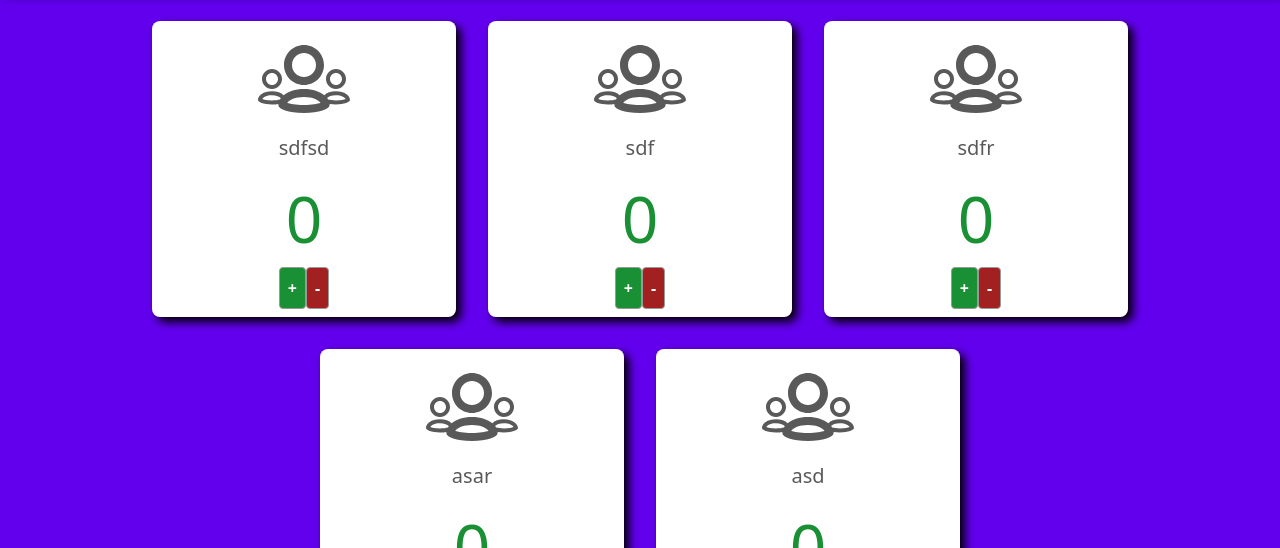
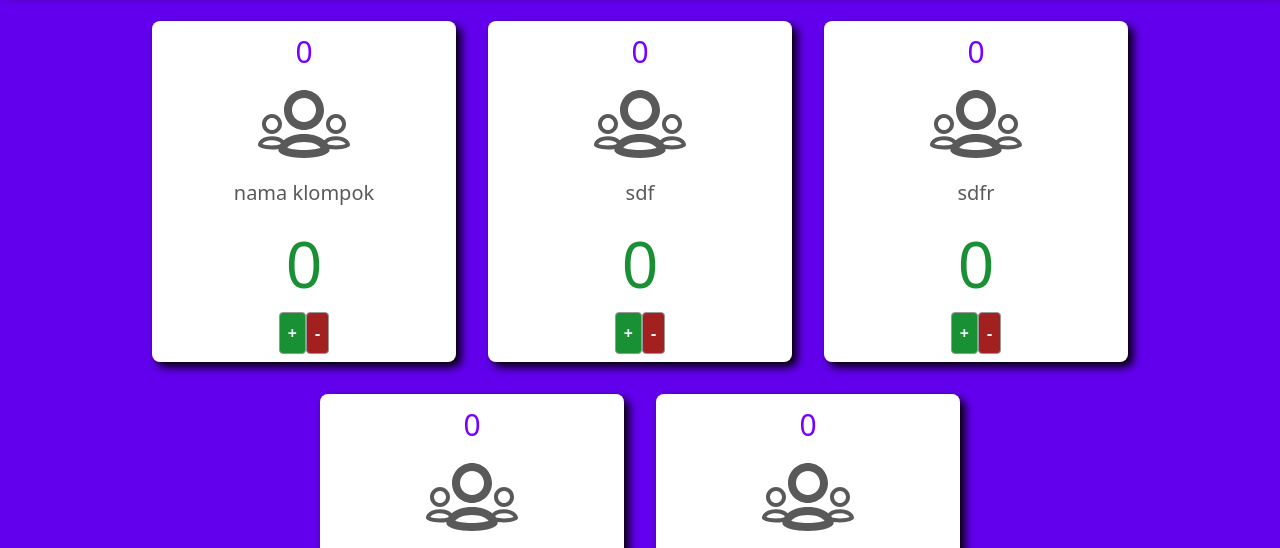
Before and after one commit to bigzero55/ramdan-quiz-react, a React app: page / in a window 1280 px wide. Shown: the part 233-781 px from the top of the page. Built offline with nearby package versions, Linux system fonts and the light colour scheme.

Commit message:
terbaru fix 6/4

```diff
--- a/src/components/countdown.js
+++ b/src/components/countdown.js
@@ -1,25 +1,53 @@
-import React from 'react'
+import React, { useEffect, useState } from "react";
+import PropTypes from "prop-types";
+import nit from '../audio/count-s.wav'
 
-import PropTypes from 'prop-types'
-
-import './countdown.css'
+import "./countdown.css";
 
 const Countdown = (props) => {
+  const [seconds, setSeconds] = useState(10);
+  const [isActive, setIsActive] = useState(true);
+
+  function toggle() {
+    setIsActive(!isActive);
+  }
+
+  function reset() {
+    setSeconds(10);
+    setIsActive(false);
+  }
+
+  const Nit = new Audio(nit)
+
+  useEffect(() => {
+    let interval = null;
+    if (isActive && seconds != 0) {
+      interval = setInterval(() => {
+        setSeconds((seconds) => seconds - 1);
+        Nit.play()
+      }, 1000);
+    } else if (!isActive && seconds !== 0) {
+      clearInterval(interval);
+    }
+    return () => clearInterval(interval);
+
+  }, [isActive, seconds]);
+
   return (
     <div className={`countdown-container glass ${props.rootClassName} `}>
-      <h1 className="countdown-text">{props.value}</h1>
+      <h1 className="countdown-text">{seconds}</h1>
     </div>
-  )
-}
+  );
+};
 
 Countdown.defaultProps = {
-  value: '30',
-  rootClassName: '',
-}
+  value: "30",
+  rootClassName: "",
+};
 
 Countdown.propTypes = {
   value: PropTypes.string,
   rootClassName: PropTypes.string,
-}
+};
 
-export default Countdown
+export default Countdown;
--- a/src/components/team.js
+++ b/src/components/team.js
@@ -1,14 +1,17 @@
-import React from 'react'
+import React from "react";
 
-import PropTypes from 'prop-types'
+import PropTypes from "prop-types";
 
-import './team.css'
+import "./team.css";
 
 const Team = (props) => {
-  const {team, score, onAdd, onSub, select, clear} = props
+  const { team, score, onAdd, onSub, select, serial } = props;
   return (
     <div className={`team-feature-card ${select && "box"}`}>
-      <svg onClick={clear} viewBox="0 0 1024 1024" className="team-icon">
+      <div>
+        <h1 className="urut">{serial}</h1>
+      </div>
+      <svg viewBox="0 0 1024 1024" className="team-icon">
         <path d="M512 597.333c117.931 0 213.333-95.488 213.333-213.333s-95.403-213.333-213.333-213.333-213.333 95.488-213.333 213.333 95.403 213.333 213.333 213.333zM512 256c70.571 0 128 57.429 128 128s-57.429 128-128 128-128-57.429-128-128 57.429-128 128-128z"></path>
         <path d="M853.333 640c58.923 0 106.667-47.659 106.667-106.667 0-58.923-47.744-106.667-106.667-106.667-58.965 0-106.667 47.744-106.667 106.667 0 59.008 47.701 106.667 106.667 106.667zM853.333 469.333c35.285 0 64 28.715 64 64s-28.715 64-64 64-64-28.715-64-64 28.715-64 64-64z"></path>
         <path d="M853.333 665.173c-56.789 0-99.499 17.323-124.459 41.344-47.573-39.168-122.795-66.517-216.875-66.517-96.683 0-170.453 27.648-217.259 66.731-25.429-24.107-68.608-41.6-124.075-41.6-93.355 0-149.333 46.549-149.333 93.141 0 23.253 55.979 46.592 149.333 46.592 25.771 0 48.896-2.176 69.248-5.675-0.427 3.84-1.707 7.68-1.707 11.52 0 42.667 102.613 85.333 273.792 85.333 160.512 0 273.792-42.667 273.792-85.333 0-3.627-0.469-7.253-0.896-10.88 19.755 3.115 42.496 5.035 68.437 5.035 87.509 0 149.333-23.339 149.333-46.592 0-46.592-58.581-93.099-149.333-93.099zM170.667 762.155c-55.851 0-88.235-8.832-103.125-15.104 10.197-17.28 42.795-39.253 103.125-39.253 47.232 0 78.379 14.976 94.208 30.123-3.584 4.864-7.211 9.685-10.027 14.677-19.285 5.077-47.275 9.557-84.181 9.557zM512 810.667c-92.288 0-149.376-13.312-178.517-23.936 22.229-28.928 81.835-61.397 178.517-61.397 92.544 0 153.173 32.469 176.981 60.8-32.213 11.52-92.245 24.533-176.981 24.533zM853.333 762.155c-38.997 0-65.963-4.395-84.181-9.088-3.072-5.419-6.613-10.752-10.581-16 15.189-14.72 45.696-29.227 94.763-29.227 56.491 0 91.349 21.376 102.571 38.869-16.64 6.955-51.413 15.445-102.571 15.445z"></path>
@@ -26,15 +29,16 @@ const Team = (props) => {
       </div>
     </div>
   );
-}
+};
 
 Team.defaultProps = {
-  button1: ' - ',
-  team: 'nama team',
-  button: '+',
-  score: '0',
-  select: false
-}
+  button1: " - ",
+  team: "nama team",
+  button: "+",
+  score: "0",
+  select: false,
+  serial: 0
+};
 
 Team.propTypes = {
   button1: PropTypes.string,
@@ -43,7 +47,8 @@ Team.propTypes = {
   score: PropTypes.number,
   onAdd: PropTypes.func,
   onSub: PropTypes.func,
-  clear: PropTypes.func,
-  select: PropTypes.bool,}
+  select: PropTypes.bool,
+  serial: PropTypes.number,
+};
 
-export default Team
+export default Team;
--- /dev/null
+++ b/src/libs/initialData.js
@@ -0,0 +1,39 @@
+const initialData = [
+  {
+    id: "1",
+    team: "nama klompok",
+    score: 0,
+    select: false,
+    serial: 0,
+  },
+  {
+    id: "2",
+    team: "sdf",
+    score: 0,
+    select: false,
+    serial: 0,
+  },
+  {
+    id: "3",
+    team: "sdfr",
+    score: 0,
+    select: false,
+    serial: 0,
+  },
+  {
+    id: "4",
+    team: "asar",
+    score: 0,
+    select: false,
+    serial: 0,
+  },
+  {
+    id: "5",
+    team: "asd",
+    score: 0,
+    select: false,
+    serial: 0,
+  },
+];
+
+export default initialData
--- a/src/views/home.js
+++ b/src/views/home.js
@@ -1,67 +1,48 @@
 import React, { useState, useEffect } from "react";
 
 import { Helmet } from "react-helmet";
-import buz from "../audio/buzz2.wav";
+import buz from "../audio/bell.wav";
 
 import NavigationLinks from "../components/navigation-links";
 import Team from "../components/team";
 import Countdown from "../components/countdown";
 import "./home.css";
-
-let initialData = [
-  {
-    id: "1",
-    team: "sdfsd",
-    score: 0,
-    select: false,
-  },
-  {
-    id: "2",
-    team: "sdf",
-    score: 0,
-    select: false,
-  },
-  {
-    id: "3",
-    team: "sdfr",
-    score: 0,
-    select: false,
-  },
-  {
-    id: "4",
-    team: "asar",
-    score: 0,
-    select: false,
-  },
-  {
-    id: "5",
-    team: "asd",
-    score: 0,
-    select: false,
-  },
-];
+import initialData from "../libs/initialData";
 
 const Home = () => {
   const [countdown, setCountdown] = useState(false);
   const [data, setData] = useState(initialData);
-  let [touch, setTouch] = useState(true);
+  let serial = 0;
   const buzz = new Audio(buz);
+
   useEffect(() => {
-    document.addEventListener("keydown", function (event) {
-      if (event.key === "q" && touch) {
-        select("1");
+    window.addEventListener("keydown", function (event) {
+      if (event.key === "q") {
+        serial = serial + 1;
+        select("1", serial);
       }
-      if (event.key === "w" && touch) {
-        select("2");
+      if (event.key === "w") {
+        serial = serial + 1;
+        select("2", serial);
       }
-      if (event.key === "e" && touch) {
-        select("3");
+      if (event.key === "e") {
+        serial = serial + 1;
+        select("3", serial);
       }
-      if (event.key === "r" && touch) {
-        select("4");
+      if (event.key === "r") {
+        serial = serial + 1;
+        select("4", serial);
       }
-      if (event.key === "t" && touch) {
-        select("5");
+      if (event.key === "t") {
+        serial = serial + 1;
+        select("5", serial);
+      }
+      if (event.key === "a") {
+        clearSelect();
+        serial = 0;
+      }
+      if (event.key === "z") {
+        setCountdown((n) => (n = !n));
       }
     });
   }, []);
@@ -72,14 +53,15 @@ const Home = () => {
     ""
   );
 
-  function select(id) {
+  function select(id, serial) {
     const mydata = [...data];
     const getindex = mydata.findIndex((da) => da.id == id);
-    mydata[getindex].select = true;
-    setData(mydata);
-    buzz.play();
-    console.log(touch);
-    setTouch(false)
+    if (mydata[getindex].select != true) {
+      buzz.play();
+      mydata[getindex].select = true;
+      mydata[getindex].serial = serial;
+      setData(mydata);
+    }
   }
 
   function addPoint(id, point) {
@@ -98,13 +80,16 @@ const Home = () => {
     setData(mydata);
   }
 
-  function clearSelect(id) {
+  function clearSelect() {
     const mydata = [...data];
-    const getindex = mydata.findIndex((da) => da.id == id);
-    const select = mydata[getindex].select;
-    mydata[getindex].select = !select;
+    mydata.map((da) => {
+      da.select = false;
+    });
+    mydata.map((da) => {
+      da.serial = 0;
+    });
     setData(mydata);
-    setTouch(true);
+    serial = 0
   }
 
   return (
@@ -147,18 +132,18 @@ const Home = () => {
   );
 };
 
-export function ListTeam({ data, onAdd, onSub, clear }) {
+export function ListTeam({ data, onAdd, onSub }) {
   return (
     <div className="home-container1">
       {data.map((da) => (
         <Team
-          clear={() => clear(da.id)}
           key={da.id}
           team={da.team}
           score={da.score}
           onAdd={() => onAdd(da.id, 100)}
           onSub={() => onSub(da.id, 100)}
           select={da.select}
+          serial={da.serial}
         />
       ))}
     </div>
```
Also changed, not shown: package.json (+5 -5 lines), build/asset-manifest.json, build/index.html, build/static/js/main.9e4cb632.js.LICENSE.txt (renamed from build/static/js/main.cfc88b78.js.LICENSE.txt), src/libs/serial.js (added), 14 other files.
